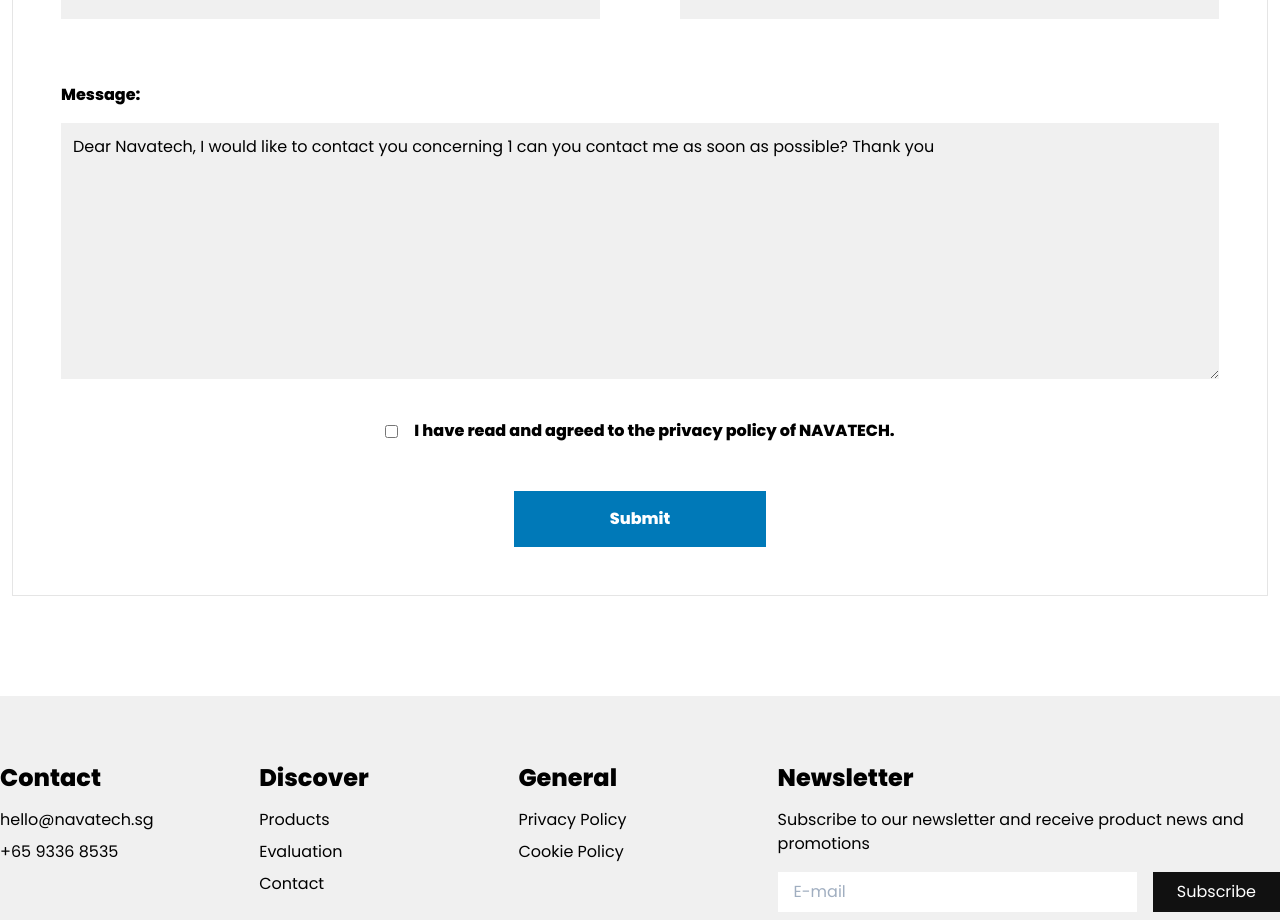
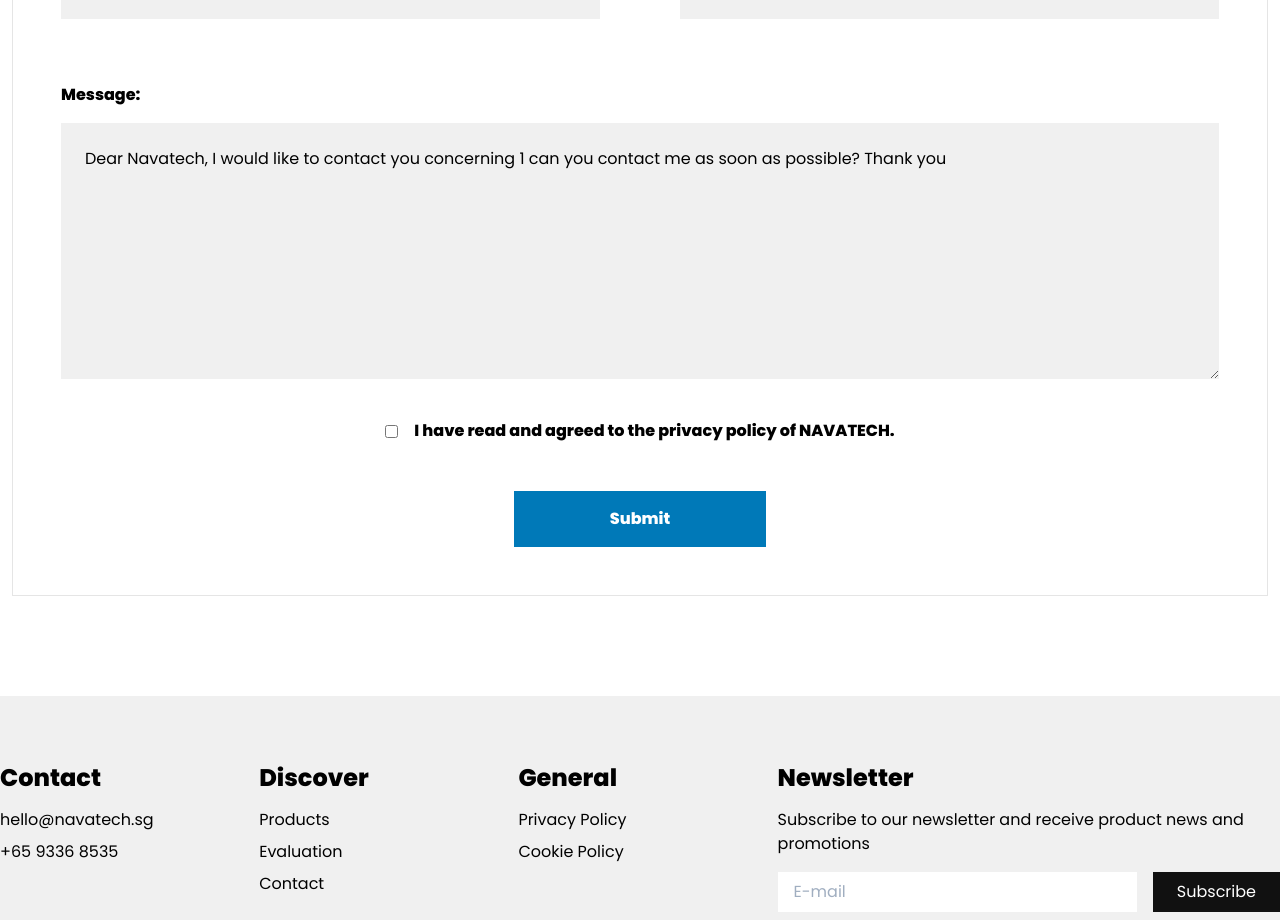
Before and after one commit to aatauil/Navatech-frontend, a React (Create React App) app: page /Contact/1 in a window 1280 px wide. Shown: the part 920-1840 px from the top of the page. Built offline with nearby package versions, Linux system fonts and the light colour scheme.

Commit message:
add padding textarea

```diff
--- a/src/Routes/Contact.js
+++ b/src/Routes/Contact.js
@@ -62,7 +62,7 @@ function Contact() {
                      </div>
                      <div className="mt-6 flex flex-col">
                         <label className="font-bold">Message:</label>
-                        <textarea required={true} name="message" value={preMessage} className="p-3 bg-gray  my-4 h-64"></textarea>
+                        <textarea required={true} name="message" value={preMessage} className="p-6 bg-gray  my-4 h-64"></textarea>
                      </div>
                      <div className="flex justify-center items-center my-6">
                          <input type="checkbox" id="privacy" name="privacy" required={true} className="mr-4"></input>
```
